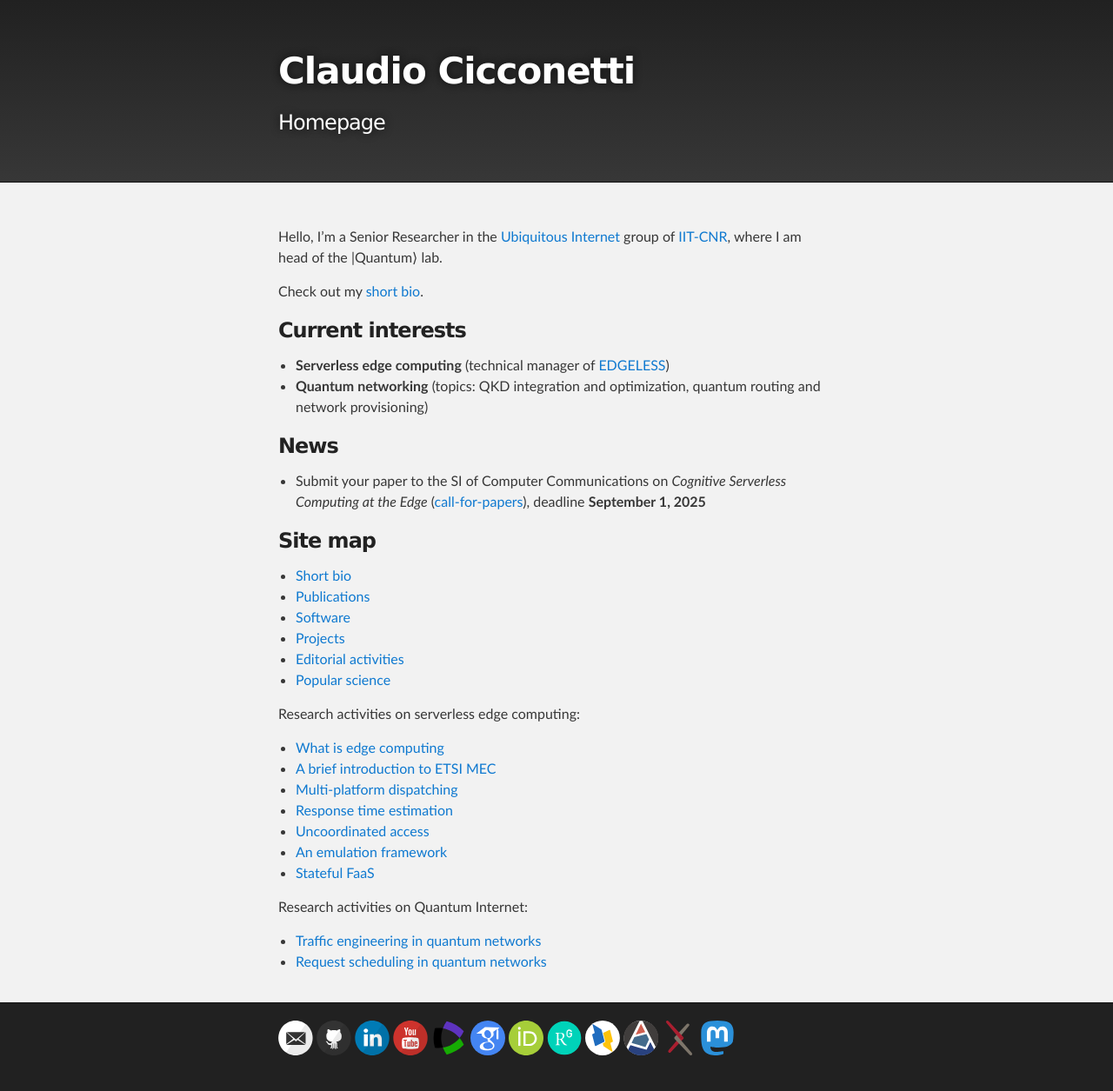
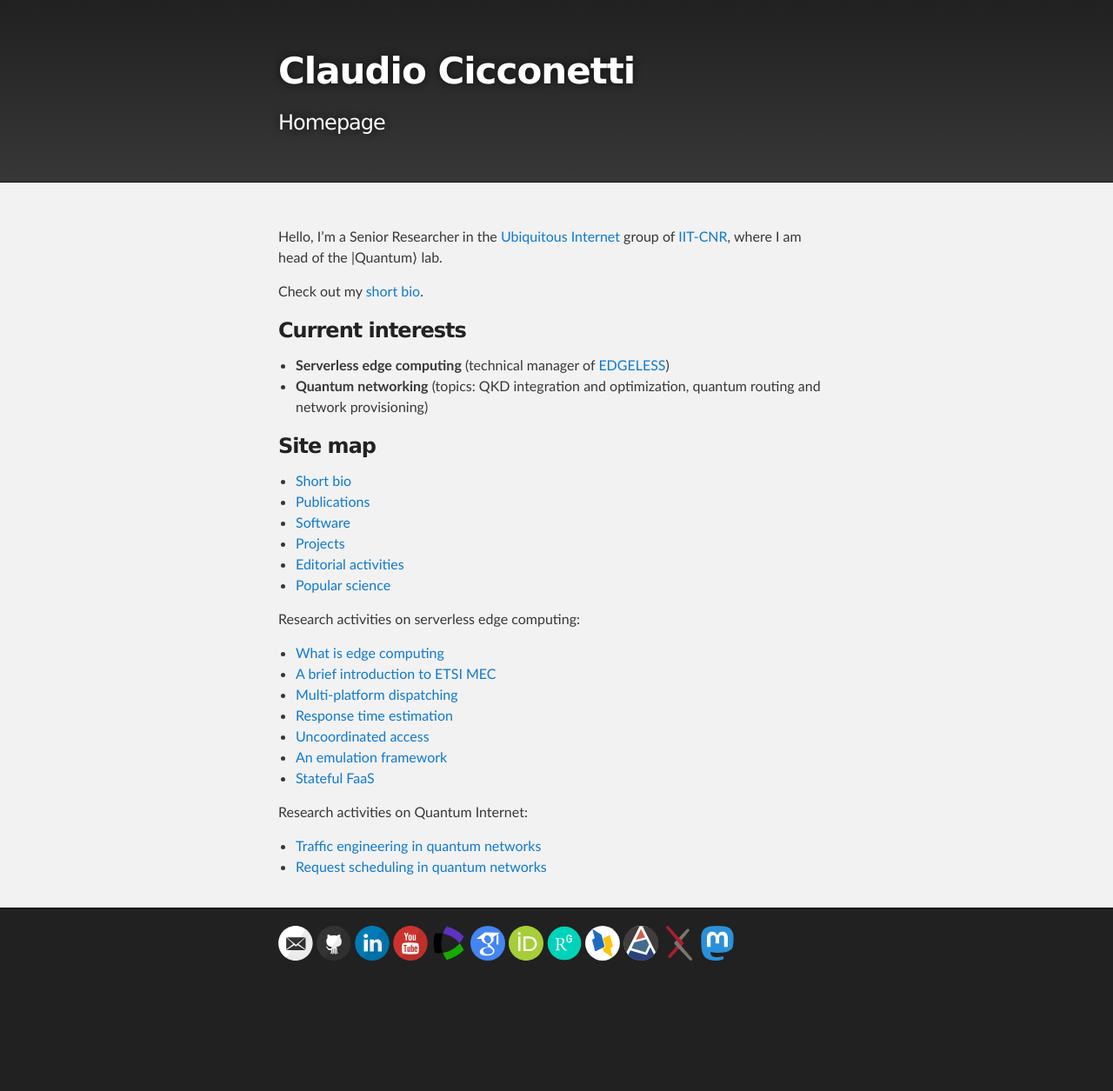
Before and after one commit to ccicconetti/ccicconetti.github.io, a Jekyll site: the page built from index.md, in a window 1280 px wide. Shown: the whole page at 87% size. Built offline with Jekyll 4.4.1, drawn with Linux system fonts in a browser that asks for light colours; after the commit the page ends 1146 px from its top, so only the background shows below that.

Commit message:
Update landing page

```diff
--- a/index.md
+++ b/index.md
@@ -11,10 +11,6 @@ Check out my [short bio](bio.md).
 
 - **Serverless edge computing** (technical manager of [EDGELESS](https://edgeless-project.eu/))
 - **Quantum networking** (topics: QKD integration and optimization, quantum routing and network provisioning)
-
-### News
-
-- Submit your paper to the SI of Computer Communications on _Cognitive Serverless Computing at the Edge_ ([call-for-papers](https://www.sciencedirect.com/special-issue/320651/cognitive-serverless-computing-at-the-edge)), deadline **September 1, 2025**
 
 ### Site map
 
```
